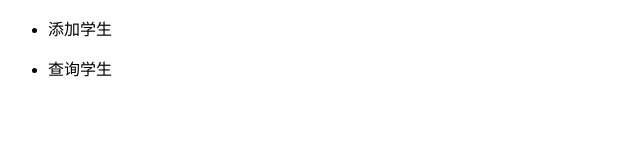
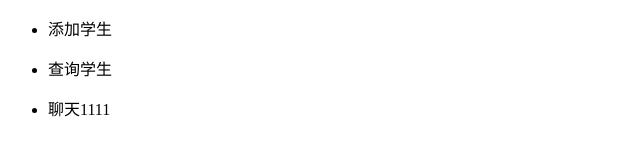
Before and after one commit to zhangxinjiayou/student1, a plain HTML site: page index.html in a window 1280 px wide. Shown: the full height of the page, 0-640 px from the left. Drawn offline with Linux system fonts and the light colour scheme.

Commit message:
完成聊天功能修改

```diff
--- a/index.html
+++ b/index.html
@@ -6,5 +6,7 @@
 <body>
 	<ul><li>添加学生</li></ul>
 	<ul><li>查询学生</li></ul>
+	<ul><li>聊天1111</li></ul>
+
 </body>
 </html>
```
